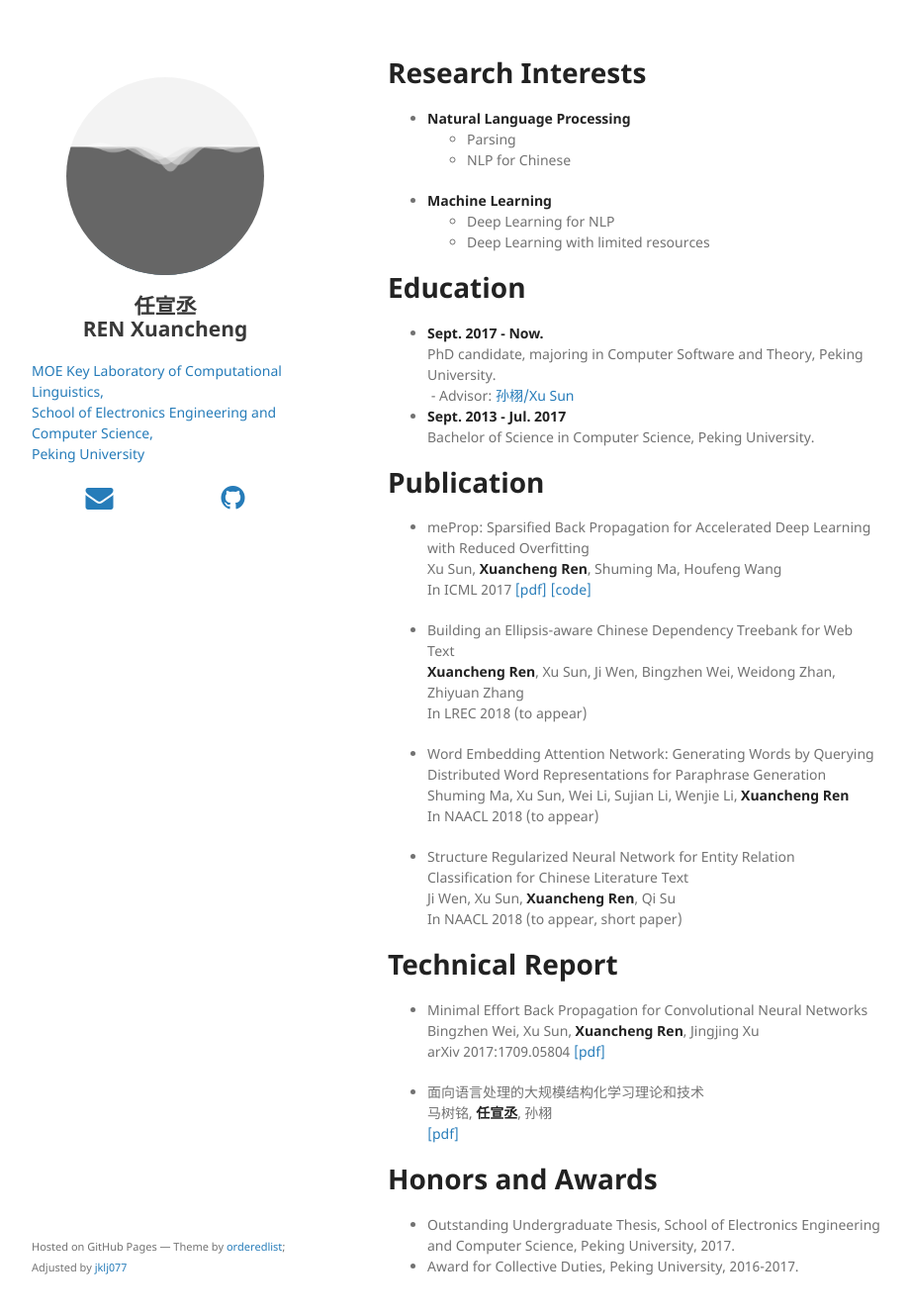
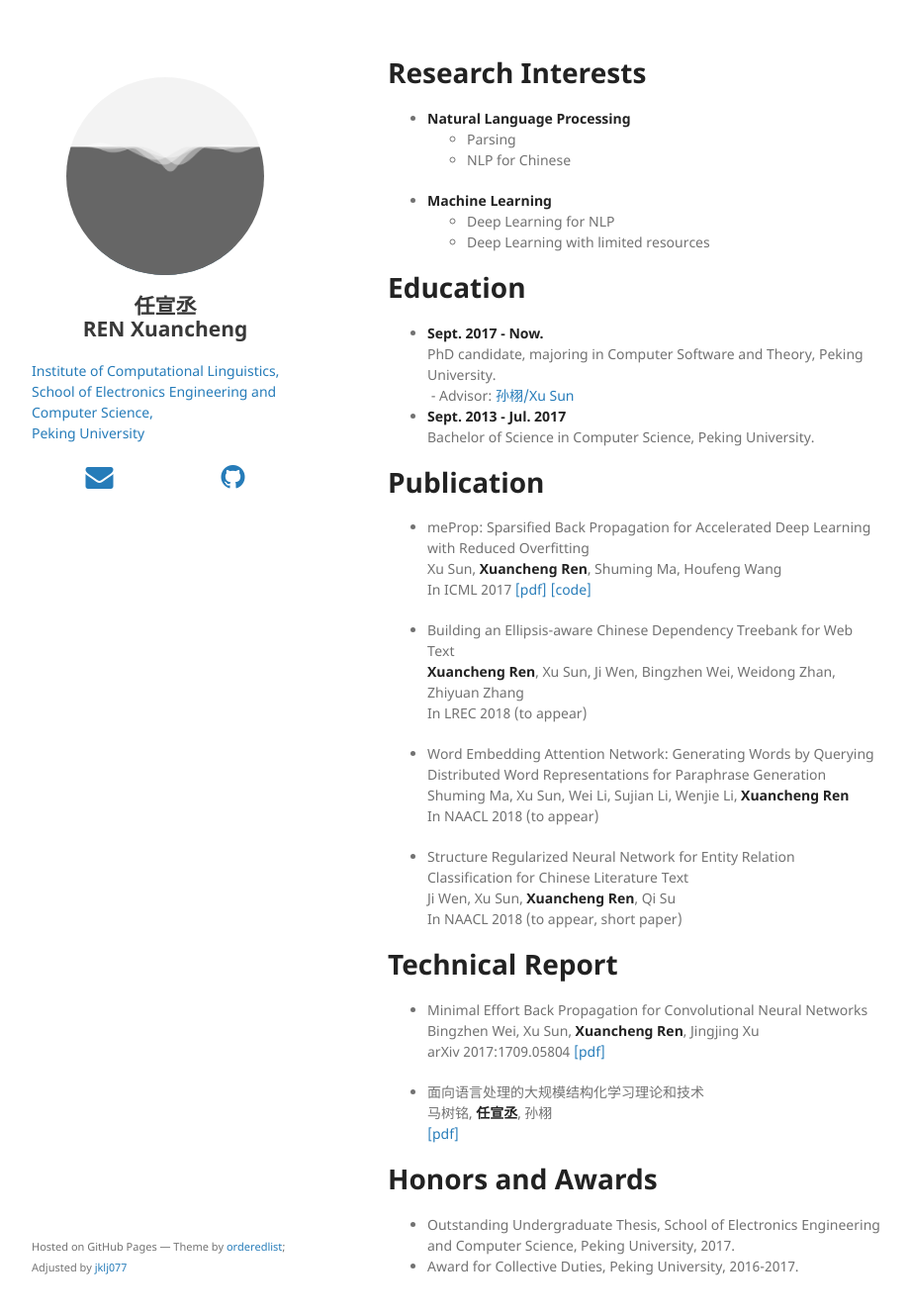
Before and after one commit to jklj077/jklj077.github.io, a Jekyll site: the page built from index.md, in a window 1280 px wide and 1360 px high. Shown: the top 1328 px of the window at 99% size, without its empty margins (178-1098 px from the left). Built offline with Jekyll 4.4.1, drawn with Linux system fonts in a browser that asks for light colours; nearby versions of some CDN libraries; our own code applies the rules of GitHub Pages for plain Markdown files.

Commit message:
Update _config.yml

```diff
--- a/_config.yml
+++ b/_config.yml
@@ -5,9 +5,9 @@ name_chinese: 任宣丞
 theme: jekyll-theme-minimal
 email: renxc@pku.edu.cn
 email_full: mailto:renxc@pku.edu.cn
-aff1: MOE Key Laboratory of Computational Linguistics,
-aff1url: http://klcl.pku.edu.cn/
+aff1: Institute of Computational Linguistics,
+aff1url: http://icl.pku.edu.cn/
 aff2: School of Electronics Engineering and Computer Science,
 aff2url: http://eecs.pku.edu.cn/
 aff3: Peking University
-aff3url: http://pku.edu.cn/
+aff3url: http://www.pku.edu.cn/
```
